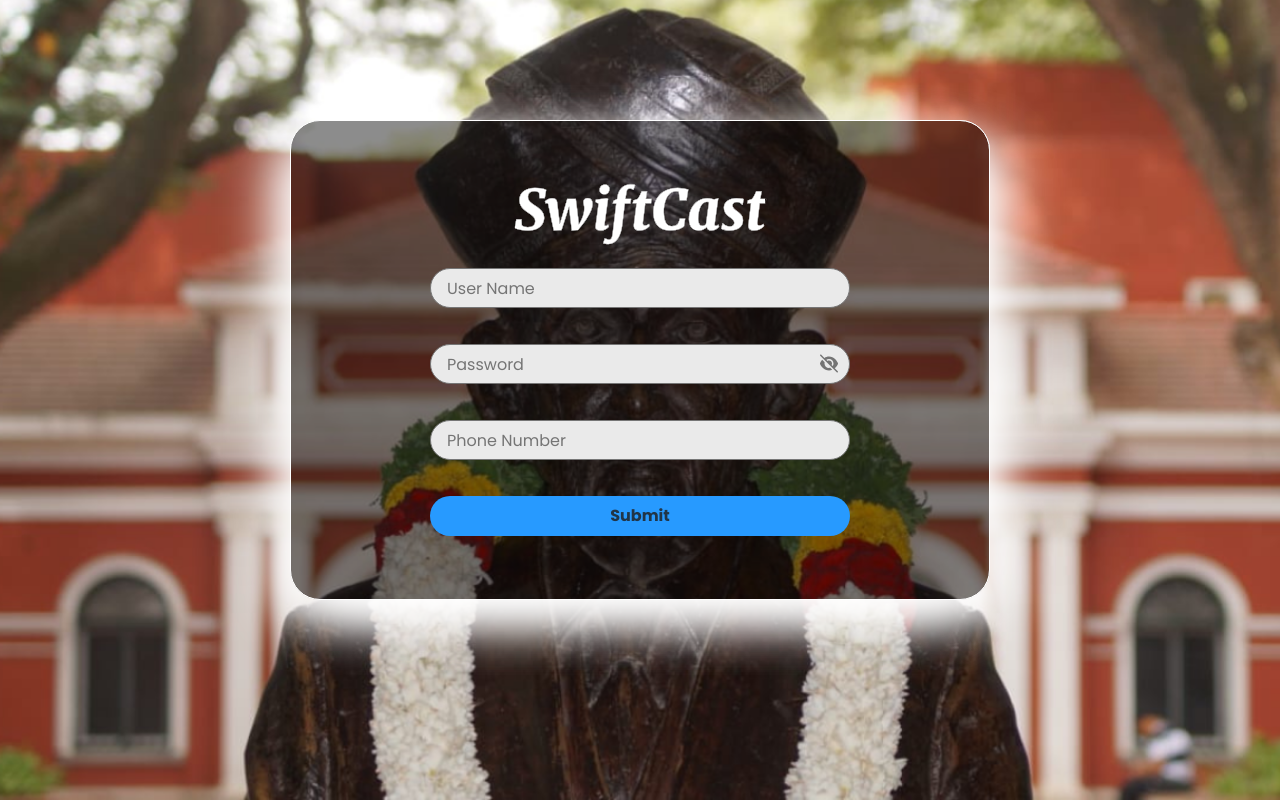
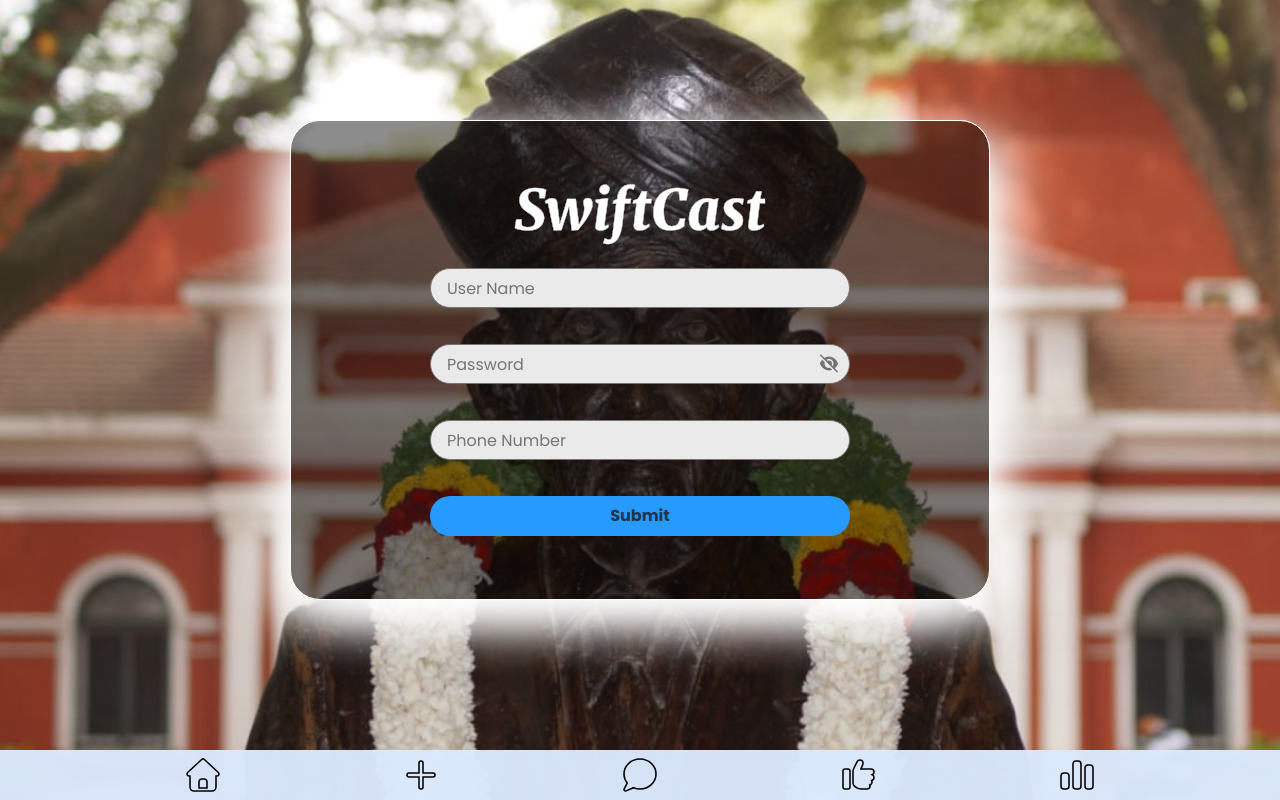
Before and after one commit to Vishnusbhat/broadcast-app, a React (Vite) app: page / in a window 1280 px wide. Built offline with nearby package versions, Linux system fonts and the light colour scheme.

Commit message:
edited padding of scroll views

```diff
--- a/src/App.jsx
+++ b/src/App.jsx
@@ -7,6 +7,7 @@
 import { ViewProvider } from "./context/viewcontext";
 import { useEffect } from "react";
 import Home from "./views/home";
+import BottomNav from "./views/bottomNav";
 
 function AppContent() {
   const { currentView, pushView } = useView();
@@ -24,9 +25,10 @@
 
   return (
     <>
+      <BottomNav />
       {currentView === "login" && <Login />}
       {currentView === "home" && <Home />}
-      {currentView === "broadcast" && <Common />}
+      {currentView === "create" && <Common />}
     </>
   );
 }
--- a/src/views/bottomNav.jsx
+++ b/src/views/bottomNav.jsx
@@ -8,12 +8,15 @@
   faThumbsUp,
   faChartSimple,
 } from "@fortawesome/free-solid-svg-icons";
+import { useView } from "../context/useView";
 
 const BottomNav = () => {
+  const { pushView } = useView();
+  const handleClick = (view) => pushView(view);
   return (
     <div className="bottom-nav-container">
       <div className="bn-options-list">
-        <div className="bn-option">
+        <div className="bn-option" onClick={() => handleClick("home")}>
           <FontAwesomeIcon
             icon={faHouse}
             size="2x"
@@ -24,7 +27,7 @@
             }}
           />
         </div>
-        <div className="bn-option">
+        <div className="bn-option" onClick={() => handleClick("create")}>
           <FontAwesomeIcon
             icon={faPlus}
             size="2x"
@@ -35,7 +38,7 @@
             }}
           />
         </div>
-        <div className="bn-option">
+        <div className="bn-option" onClick={() => handleClick("chat")}>
           <FontAwesomeIcon
             icon={faComment}
             size="2x"
@@ -46,7 +49,7 @@
             }}
           />
         </div>
-        <div className="bn-option">
+        <div className="bn-option" onClick={() => handleClick("verification")}>
           <FontAwesomeIcon
             icon={faThumbsUp}
             size="2x"
@@ -57,7 +60,7 @@
             }}
           />
         </div>
-        <div className="bn-option">
+        <div className="bn-option" onClick={() => handleClick("stats")}>
           <FontAwesomeIcon
             icon={faChartSimple}
             size="2x"
--- a/src/views/home.css
+++ b/src/views/home.css
@@ -74,18 +74,19 @@
     width: 100%;
     height: auto;
     /* background-color: #85858e; */
-    padding: 16px
 }
 
 .op-heading {
     color: white;
     font-weight: 500;
     margin-bottom: 8px;
+    padding-left: 16px;
 }
 
 .op-profiles {
     display: flex;
     /* overflow: auto; */
+    padding-left: 8px;
 }
 
 .op-profile {
@@ -134,18 +135,19 @@
 .urgent-verifications-container {
     width: 100%;
     height: auto;
-    padding: 16px
 }
 
 .uv-heading {
     color: white;
     font-weight: 500;
     margin-bottom: 8px;
+    padding-left: 16px;
 }
 
 .uv-broadcasts {
     display: flex;
     overflow-x: auto;
+    padding-left: 16px;
 }
 
 .uv-broadcast {
@@ -234,18 +236,19 @@
 .pending-verifications-container {
     width: 100%;
     height: auto;
-    padding: 16px
 }
 
 .pv-heading {
     color: white;
     font-weight: 500;
     margin-bottom: 8px;
+    padding-left: 16px;
 }
 
 .pv-broadcasts {
     display: flex;
     overflow-x: auto;
+    padding-left: 16px;
 }
 
 .pv-broadcast {
@@ -336,18 +339,19 @@
 .verified-broad-container {
     width: 100%;
     height: auto;
-    padding: 16px
 }
 
 .v-heading {
     color: white;
     font-weight: 500;
     margin-bottom: 8px;
+    padding-left: 16px;
 }
 
 .v-broadcasts {
     display: flex;
     overflow-x: auto;
+    padding-left: 16px;
 }
 
 .v-broadcast {
@@ -438,7 +442,6 @@
 .offline-profiles-container {
     width: 100%;
     height: auto;
-    padding: 16px;
     margin-bottom: 50px;
 }
 
@@ -447,11 +450,13 @@
     color: white;
     font-weight: 500;
     margin-bottom: 8px;
+    padding-left: 16px;
 }
 
 .ofp-profiles {
     display: flex;
     overflow: auto;
+    padding-left: 8px;
 }
 
 .ofp-profile {
--- a/src/views/home.jsx
+++ b/src/views/home.jsx
@@ -1,6 +1,5 @@
 import "./home.css";
 import { useView } from "../context/useView";
-import BottomNav from "./bottomNav";
 
 const Home = () => {
   const { user, role } = useView();
@@ -42,7 +41,6 @@
 
   return (
     <div className="home-container">
-      <BottomNav />
       <div className="home-heading-container">
         <div className="home-text">
           <div className="home-name">
```
